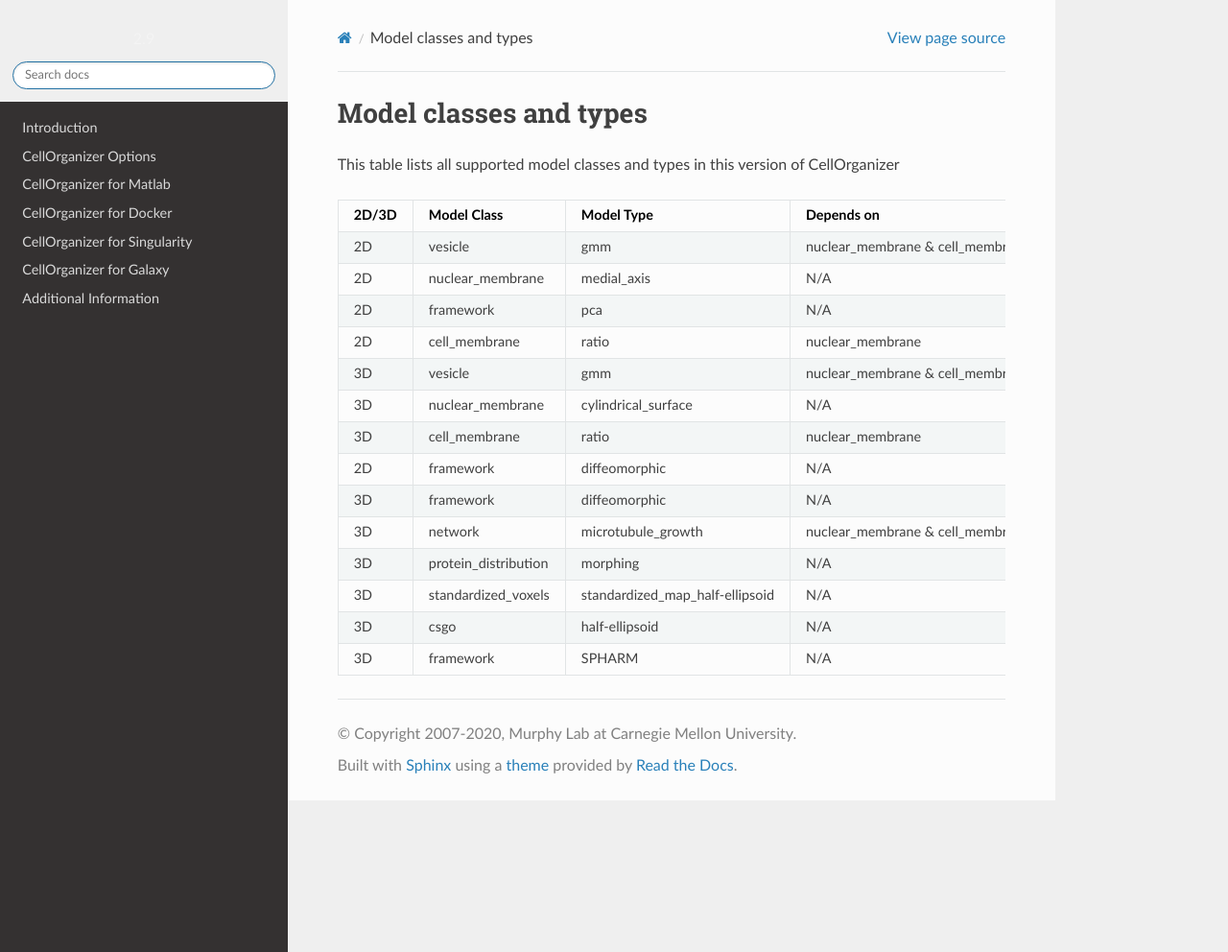
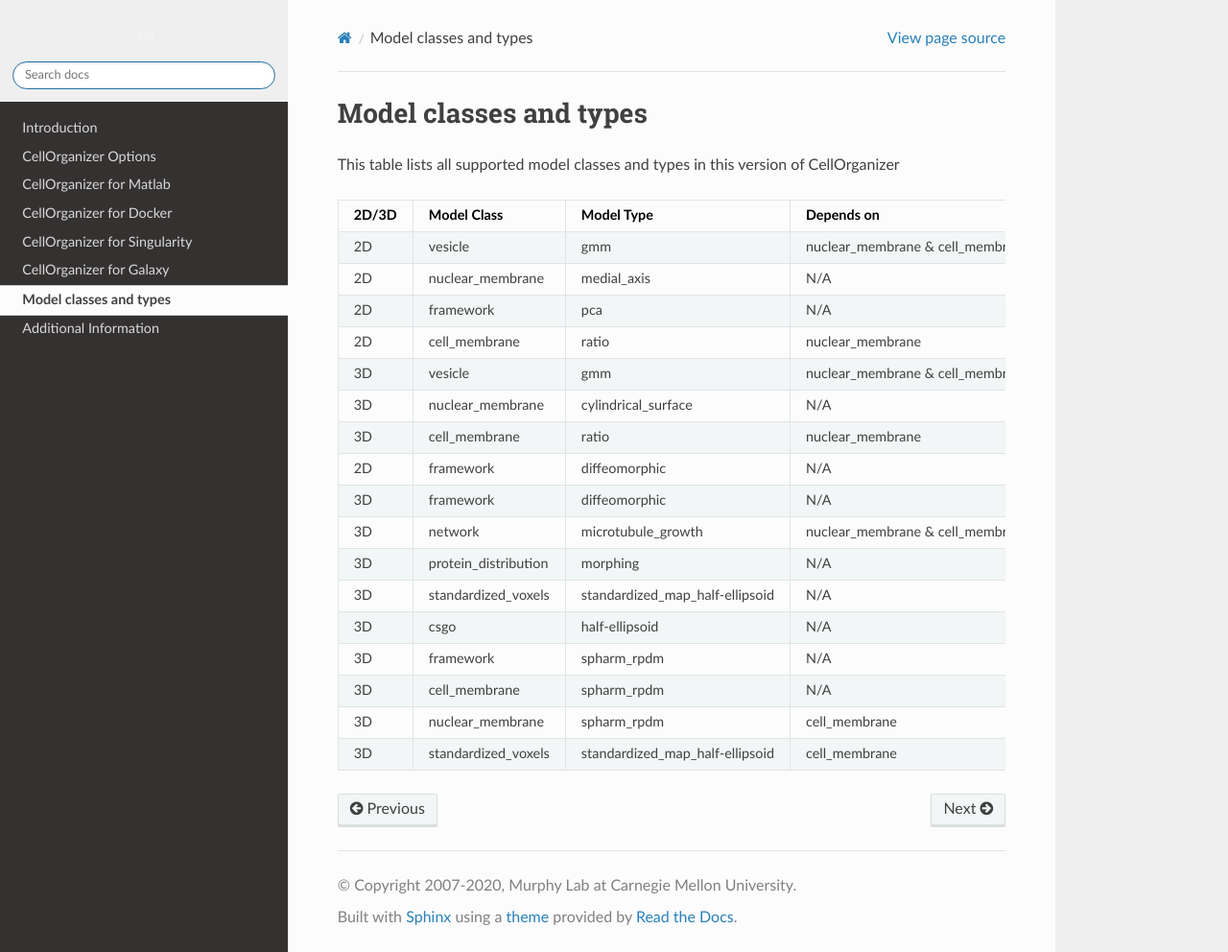
Before and after one commit to murphygroup/cellorganizer-documentation_old, a Sphinx documentation site: the page built from source/chapters/model_class_and_type.rst, in a window 1280 px wide and 992 px high. Shown: the whole window at 96% size. Built offline with Sphinx 7.4.7 and the Read the Docs theme 2.0.0, drawn with Linux system fonts in a browser that asks for light colours.

Commit message:
updated model cells and type
Signed-off-by: soham chakraborti <chakraborti.soham@gmail.com>

```diff
--- a/source/chapters/model_class_and_type.rst
+++ b/source/chapters/model_class_and_type.rst
@@ -1,3 +1,5 @@
+.. Model
+
 Model classes and types
 -----------------------
 
@@ -32,5 +34,11 @@ This table lists all supported model classes and types in this version of CellOr
 +---------+----------------------+---------------------------------+----------------------------------+---------------------------------+
 | 3D      | csgo                 | half-ellipsoid                  | N/A                              | N/A                             |
 +---------+----------------------+---------------------------------+----------------------------------+---------------------------------+
-| 3D      | framework            | SPHARM                          | N/A                              | cell membrane, nuclear membrane |
+| 3D      | framework            | spharm_rpdm                     | N/A                              | cell membrane, nuclear membrane |
 +---------+----------------------+---------------------------------+----------------------------------+---------------------------------+
+| 3D      | cell_membrane        | spharm_rpdm                     | N/A                              | cell membrane                   |
++---------+----------------------+---------------------------------+----------------------------------+---------------------------------+
+| 3D      | nuclear_membrane     | spharm_rpdm                     | cell_membrane                    | cell membrane, nuclear membrane |
++---------+----------------------+---------------------------------+----------------------------------+---------------------------------+
+| 3D      | standardized_voxels  | standardized_map_half-ellipsoid | cell_membrane                    | cell membrane, nuclear membrane |
++---------+----------------------+---------------------------------+----------------------------------+---------------------------------+
--- a/source/index.rst
+++ b/source/index.rst
@@ -23,6 +23,8 @@ CellOrganizer Documentation
 
    ./chapters/cellorganizer_for_galaxy
 
+   ./chapters/model_class_and_type
+
    ./chapters/advanced
 
 .. Indices and tables
```
